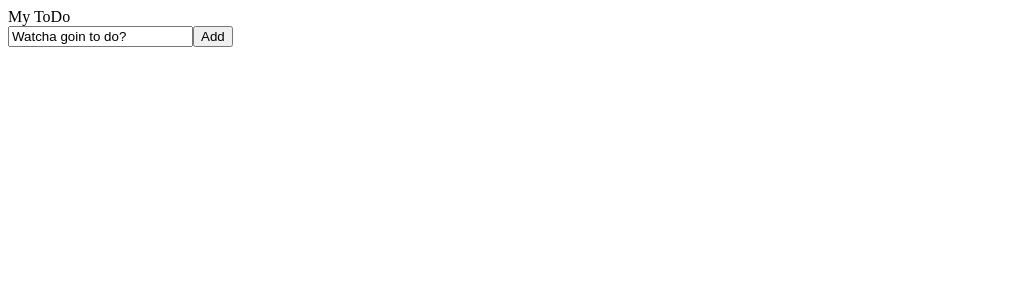
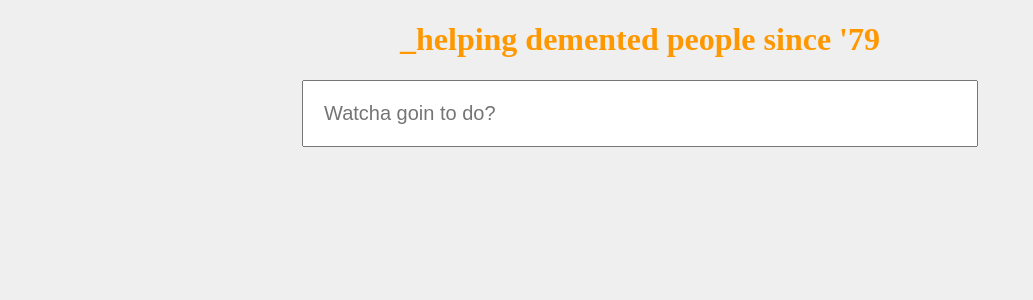
Before and after one commit to hoskonen/todo-react, a React app: page / in a window 1280 px wide. Shown: the top 300 px of the page, without its empty margins (0-1033 px from the left). Built offline with nearby package versions, Linux system fonts and the light colour scheme.

Commit message:
don't submit empty input value

```diff
--- a/package.json
+++ b/package.json
@@ -21,7 +21,9 @@
     "babel-eslint": "^9.0.0",
     "babel-loader": "^8.0.2",
     "babel-runtime": "^6.26.0",
+    "css-loader": "^1.0.0",
     "html-webpack-plugin": "^3.2.0",
+    "style-loader": "^0.23.0",
     "webpack": "^4.19.0",
     "webpack-cli": "^3.1.0",
     "webpack-dev-server": "^3.1.8"
--- a/src/components/App.js
+++ b/src/components/App.js
@@ -1,23 +1,14 @@
 import React, {Component} from 'react';
 
-const Item = ({todoName, changeHandler, clearHandler}) => {
+const Input = ({todoName, changeHandler, clearHandler, placeHolder}) => {
   return (
-    <input onClick={clearHandler} onChange={changeHandler} value={todoName}></input>
+    <input placeholder={placeHolder} onClick={clearHandler} onChange={changeHandler} value={todoName}></input>
   )
 }
 
-const Submit = ({name, newTodo}) => {
+const ToDo = ({todo, deleteItem}) => {
   return (
-    <button type="submit">
-      {/* disabled={ !newTodo }> */}
-      {name}
-    </button>
-  )
-}
-
-const ToDo = ({todo}) => {
-  return (
-    <li>{todo.content}</li>
+    <li onClick={deleteItem}>{todo.content}</li>
   )
 }
 
@@ -27,16 +18,18 @@ class App extends Component {
     this.state = {
       todos: [],
       value: '',
-      newTodo: 'Watcha goin to do?'
+      newTodo: '',
+      ph: 'Watcha goin to do?'
     }
   }
 
   addToDo = (event) => {
     event.preventDefault()
-
+    const {newTodo} = this.state.newTodo
     const toDoObj = {
       content: this.state.newTodo,
-      id: this.state.todos.length + 1
+      id: this.state.todos.length + 1,
+      priority: 1
     }
 
     const todos = this
@@ -44,7 +37,13 @@ class App extends Component {
       .todos
       .concat(toDoObj)
 
+      if (toDoObj.content.length != 0) {
         this.setState({todos: todos, newTodo: ''})
+      }
+      else {
+        false
+      }
+
     }
 
   changeHandler = (event) => {
@@ -55,24 +54,38 @@ class App extends Component {
     this.setState({newTodo: ''})
   }
 
+  removeItem = ({todo, todos}) => {
+
+  }
+
+  renderToDos = (todo) => {
+    return (
+      this
+        .state
+        .todos
+        .map(todo => <ToDo key={todo.id} todo={todo} />)
+    )
+  }
+
   render() {
+
     return (
       <div>
-        <div>My ToDo</div>
-        <form onSubmit={this.addToDo}>
-          <Item
+        <h1>_helping demented people since '79</h1>
+        <div className="container">
+          <form className="form" onSubmit={this.addToDo}>
+            <Input
               changeHandler={this.changeHandler}
               todoName={this.state.newTodo}
-            clearHandler={this.clearHandler}/>
-          <Submit name="Add"/>
+              clearHandler={this.clearHandler}
+              placeHolder={this.state.ph} />
           </form>
-        <div>
-          <ul>
-            {this
-              .state
-              .todos
-              .map(todo => <ToDo key={todo.id} todo={todo}/>)}
+
+          <div className="items">
+            <ul className="todos">
+              {this.renderToDos()}
             </ul>
+          </div>
         </div>
       </div>
     );
--- /dev/null
+++ b/src/css/styles.css
@@ -0,0 +1,89 @@
+:root {
+  --mainColor: #ff9800;
+  --mainColorHov: fuschia;
+}
+
+body {
+  background: #efefef;
+}
+
+h1 {
+  justify-content: center;
+  display: flex;
+  color: var(--mainColor);
+}
+
+.note {
+  font-size: 10px;
+  width: 53%;
+  display: block;
+  justify-content: center;
+  text-align: left;
+  position: relative;
+  margin: 0 auto;
+  color: darkgray;
+  padding: .5em;
+}
+
+input {
+  padding: 1em;
+  width: 50%;
+  font-size: 20px;
+}
+
+button {
+  cursor: pointer;
+}
+
+.container {
+  display: flex;
+  flex-direction: row;
+  flex-wrap: wrap;
+}
+
+.form {
+  justify-content: center;
+  display: flex;
+  flex: 0 1 100%;
+}
+
+.input-area {
+  flex: 0 1 100%;
+}
+
+.items {
+  display: flex;
+  flex: 0 1 100%;
+  justify-content: center;
+}
+
+.todos {
+  flex: 0 1 100%;
+  justify-content: center;
+}
+
+.todos li {
+  display: block;
+  border: 5px solid var(--mainColor);
+  margin: 5px;
+  padding: 10px;
+  cursor: pointer;
+  text-align: center;
+  font-size: 30px;
+  background: linear-gradient(to right,
+    var(--mainColor) 0%,
+    var(--mainColor) 5px,
+    transparent 5px);
+  background-repeat: repeat-x;
+  background-size: 100%;
+}
+
+.todos li:hover {
+  background:
+    linear-gradient(to right,
+    var(--mainColor) 0%,
+    var(--mainColor) 5px,
+    transparent);
+  text-decoration: line-through;
+  border: 5px solid peachpuff;
+}
--- a/src/index.js
+++ b/src/index.js
@@ -1,5 +1,7 @@
 import React from 'react';
 import ReactDOM from 'react-dom';
 import App from './components/App';
+import './css/styles.css';
 
-ReactDOM.render( <App />, document.getElementById('app'));
+ReactDOM.render(
+  <App/>, document.getElementById('app'));
--- a/webpack.config.js
+++ b/webpack.config.js
@@ -18,15 +18,15 @@ const _module = {
       use: {
         loader: 'babel-loader'
       }
+    }, {
+      test: /\.css$/,
+      exclude: /node_modules/,
+      use: ['style-loader', 'css-loader']
     }
   ]
 }
 
-const plugins = [
-  new htmlWebpackPlugin({
-    template: './src/index.html'
-  })
-]
+const plugins = [new htmlWebpackPlugin({template: './src/index.html'})]
 
 // Common JS
 module.exports = {
```
Also changed, not shown: 2 other files (tests, documents, lock files or other folders). Lines whose indentation alone changed are shown as unchanged.
